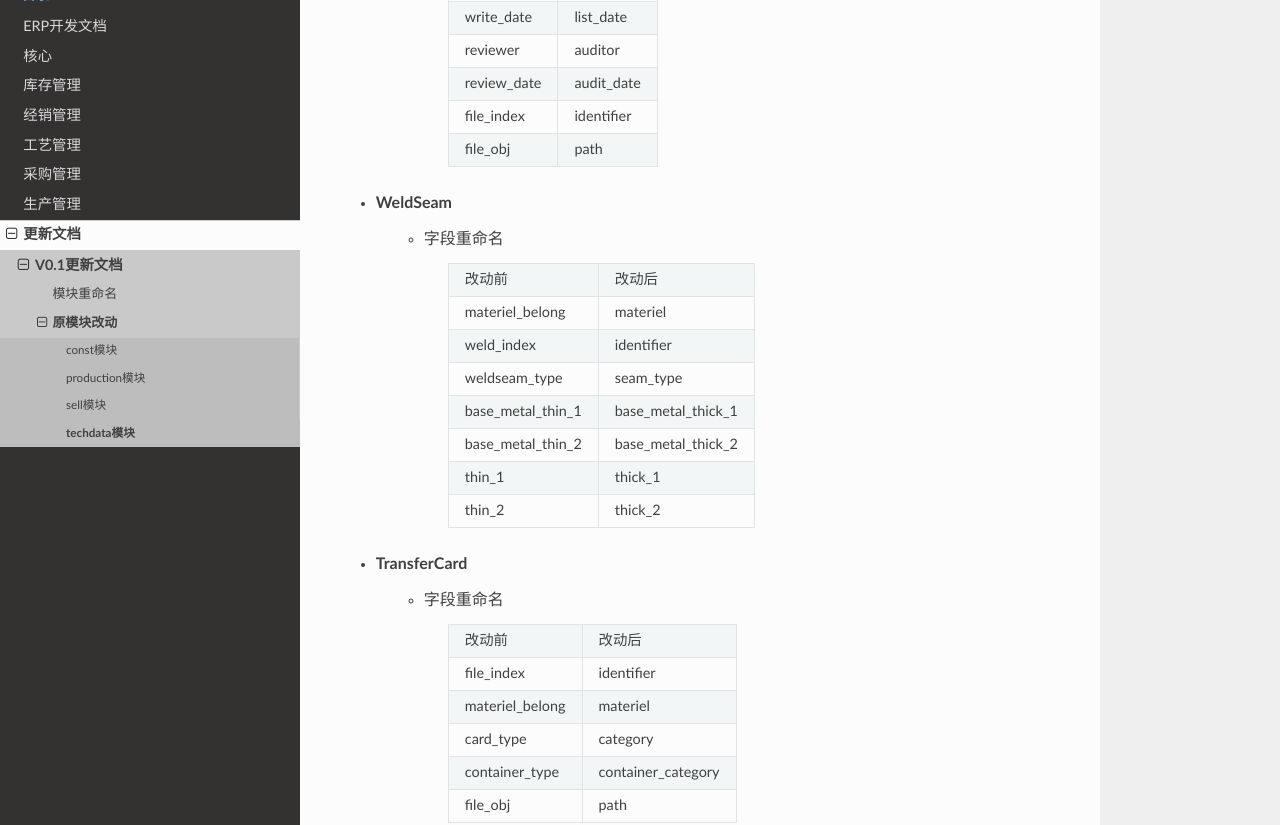
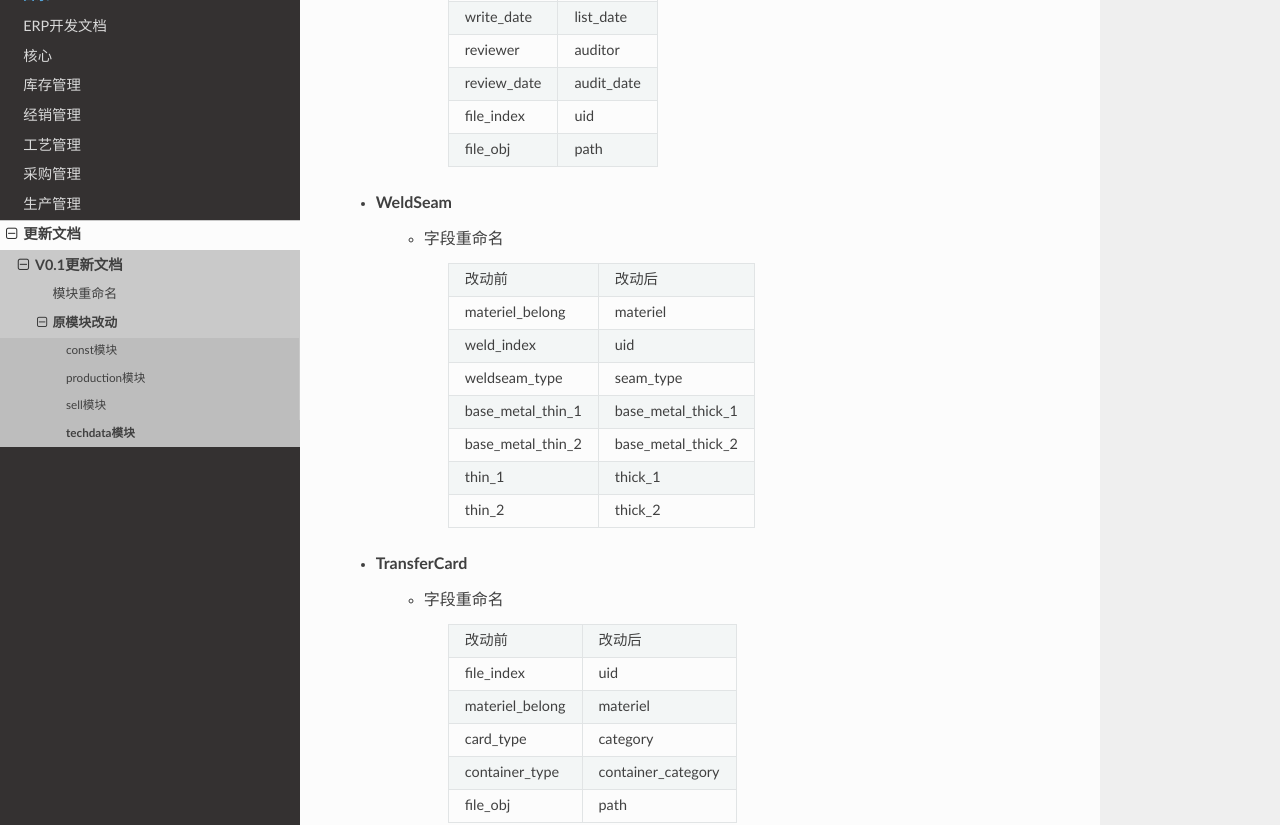
Before and after one commit to DLUT-SIE/ERP, a Sphinx documentation site: the page built from documents/source/updates/v0.1/techdata/index.rst, in a window 1280 px wide and 1400 px high, scrolled down 2964 px. Shown: the part 151-976 px from the top of the window. Built offline with Sphinx 7.4.7 and the Read the Docs theme 2.0.0, drawn with Linux system fonts in a browser that asks for light colours; pages that are not in the unit, such as notebooks, are missing from menus; some of the changed text lies outside the part shown.

Commit message:
[update] rename identifier to uid.

```diff
--- a/documents/source/updates/v0.1/const/index.rst
+++ b/documents/source/updates/v0.1/const/index.rst
@@ -6,14 +6,15 @@ const模块
 - 模块重命名为 **Core**
 - 添加模型 **UserInfo**
 - 添加模型 **Department**
-- 移出 **BidFormStatus**, **OrderFormStatus**, **ImplementClassChoices**, **InventoryType** 至 **Procurement(原purchasing)** 模块
+- 移出 **BidFormStatus**, **OrderFormStatus**, 至 **Procurement(原purchasing)** 模块
+- 删除 **ImplementClassChoices**, **InventoryType** 模型
 - **WorkOrder**
     - 字段重命名
 
         =============== ==========
         改动前           改动后
         --------------- ----------
-        index           identifier
+        index           uid
         --------------- ----------
         client_name     client
         --------------- ----------
--- a/documents/source/updates/v0.1/production/index.rst
+++ b/documents/source/updates/v0.1/production/index.rst
@@ -98,7 +98,8 @@ production模块
         ------------------------- -------------------------
         order                       work_order
         ------------------------- -------------------------
-        plan_id                     identifier
+        plan_id                     uid
         ========================= =========================
 
     - 修改 *plan_date* 为 *auto_now_add*
+    - 修改 *uid* 为 *unique*
--- a/documents/source/updates/v0.1/techdata/index.rst
+++ b/documents/source/updates/v0.1/techdata/index.rst
@@ -170,7 +170,7 @@ techdata模块
         ---------------------------------- ---------------------
         review_date                         audit_date
         ---------------------------------- ---------------------
-        file_index                          identifier
+        file_index                          uid
         ---------------------------------- ---------------------
         file_obj                            path
         ================================== =====================
@@ -183,7 +183,7 @@ techdata模块
         ---------------------------------- ---------------------
         materiel_belong                     materiel
         ---------------------------------- ---------------------
-        weld_index                          identifier
+        weld_index                          uid
         ---------------------------------- ---------------------
         weldseam_type                       seam_type
         ---------------------------------- ---------------------
@@ -203,7 +203,7 @@ techdata模块
         ================================== =====================
         改动前                              改动后
         ---------------------------------- ---------------------
-        file_index                          identifier
+        file_index                          uid
         ---------------------------------- ---------------------
         materiel_belong                     materiel
         ---------------------------------- ---------------------
@@ -286,7 +286,7 @@ techdata模块
         ================================== =====================
         改动前                              改动后
         ---------------------------------- ---------------------
-        file_index                          identifier
+        file_index                          uid
         ---------------------------------- ---------------------
         temperature_start                   furnace_temp
         ---------------------------------- ---------------------
@@ -316,7 +316,7 @@ techdata模块
         ================================== =======================
         改动前                              改动后
         ---------------------------------- -----------------------
-        file_index                          identifier
+        file_index                          uid
         ---------------------------------- -----------------------
         card_belong                         tech_card
         ---------------------------------- -----------------------
```
Also changed, not shown: 3 other files.
